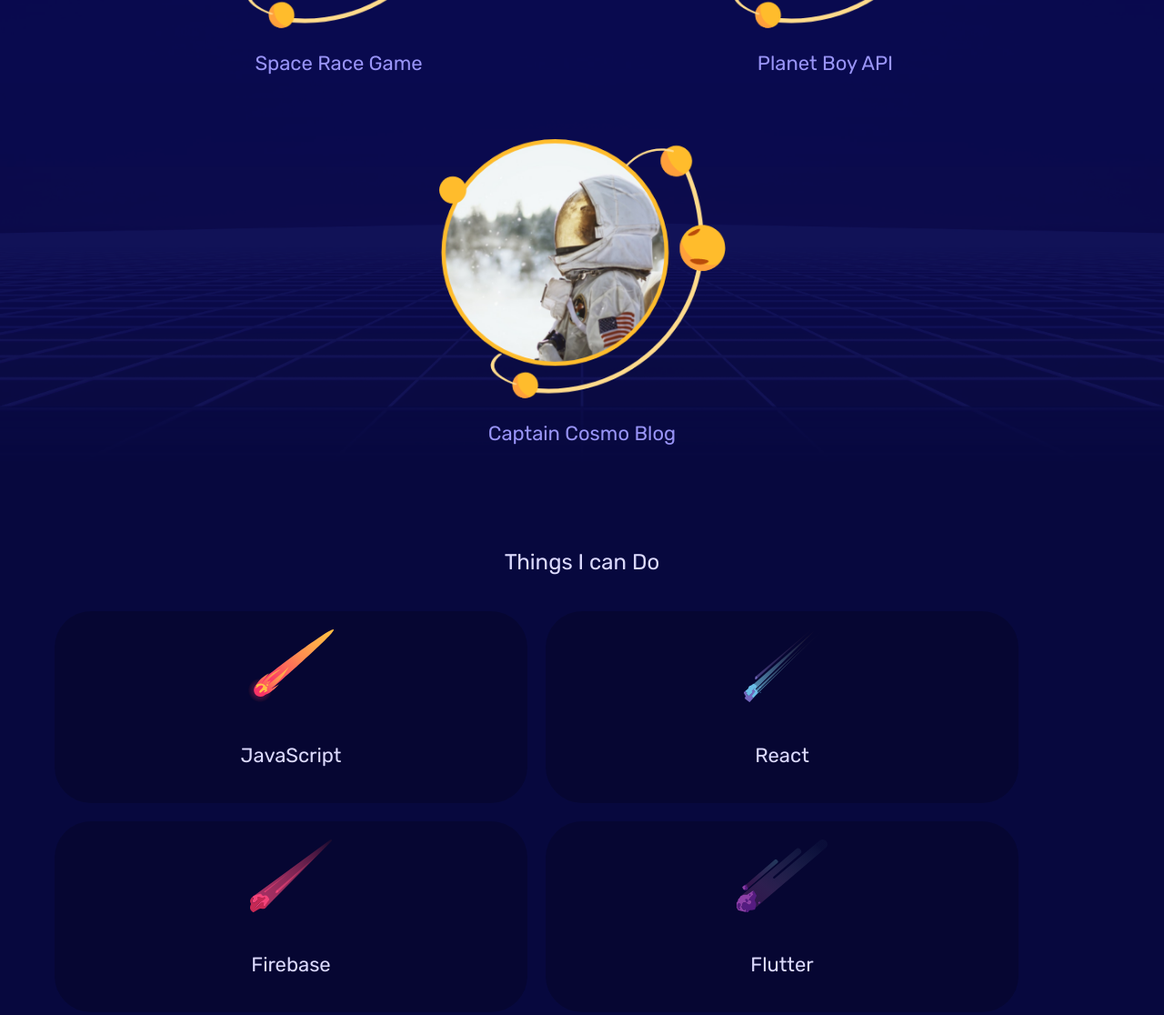
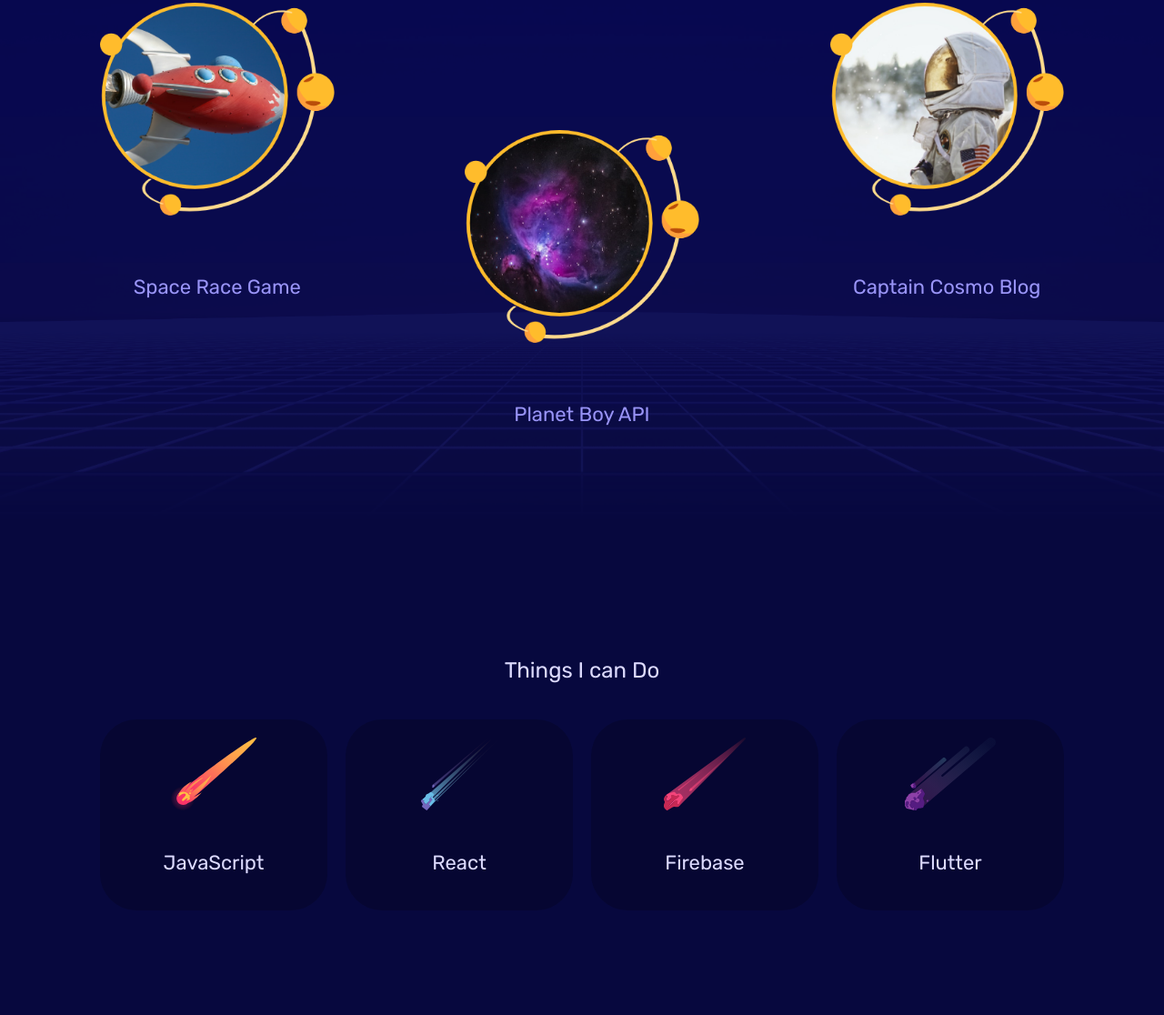
Before and after one commit to Cephern/Mobile-First, a plain HTML site: page index.html in a window 1280 px wide. Shown: the part 970-2086 px from the top of the page at 91% size. Drawn offline with Linux system fonts and the light colour scheme.

Commit message:
Add laptop styles

```diff
--- a/style.css
+++ b/style.css
@@ -46,6 +46,7 @@ input, textarea {
     border: 2px solid #9893D8;
     border-radius: 20px;
     color: #f2f2f2;
+    box-sizing:border-box;
 }
 
 /* fonts */
@@ -113,6 +114,8 @@ h4 {
 
 .welcome-img {
     grid-column: 6/9;
+    overflow: hidden;
+    margin-right: -20px;
 }
 
 .welcome-img img {
@@ -327,6 +330,41 @@ footer img {
     #welcome {
         padding-bottom: 40px;
     }
+
+    .projects a:nth-child(1) {
+        grid-column: 2/4;
+    }
+
+    .projects a:nth-child(2) {
+        grid-column: 4/6;
+        padding-top: 140px;
+    }
+
+    .projects a:nth-child(3) {
+        grid-column: 6/8;
+    }
+
+    .projects a * {
+        margin: 10px 10%;
+        max-width: 80%;
+    }
+
+    #skills {
+        padding: 30px 20px;
+    }
+
+    #skills ul {
+        margin: 40px auto;
+    }
+
+    #skills li {
+        grid-column: span 2;
+    }
+
+    footer {
+        padding: 40px 20px;
+        background-size: 25%;
+    }
 }
 
 /* desktop styles */
@@ -334,4 +372,31 @@ footer img {
     body {
         font-size: 20px;
     }
+
+    #welcome, #portfolio, #skills, #contact {
+        padding: 90px 0;
+    }
+
+    .projects a:nth-child(1) {
+        grid-column: 1/3;
+    }
+
+    .projects a:nth-child(3) {
+        grid-column: 7/9;
+    }
+
+    .projects a * {
+        max-width: 100%;
+        margin: 30px 0;
+    }
+
+    footer {
+        padding: 80px 0;
+        background-size: 30%;
+    }
+
+    footer img {
+        width: 30px;
+    }
+
 }
```
